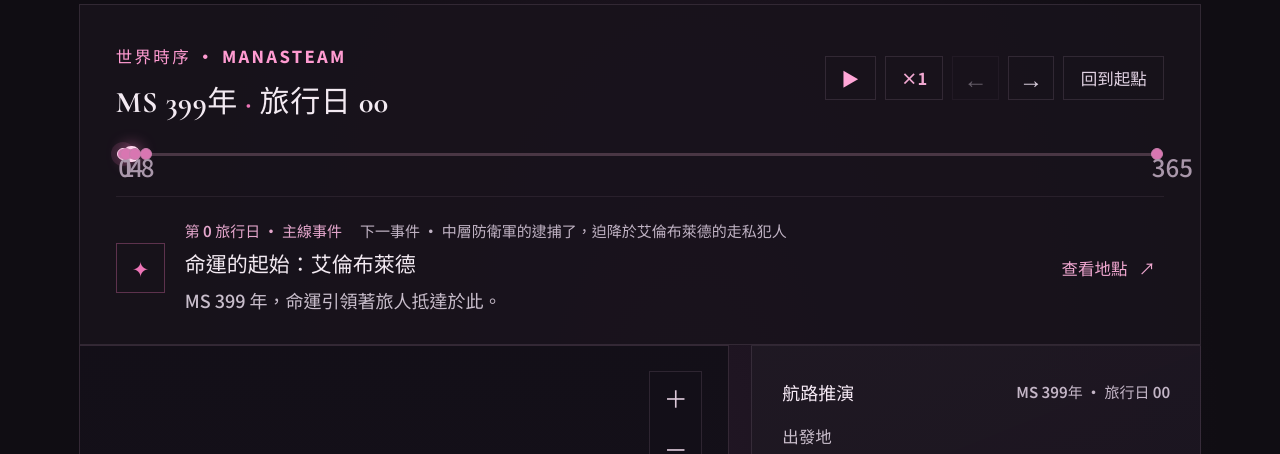
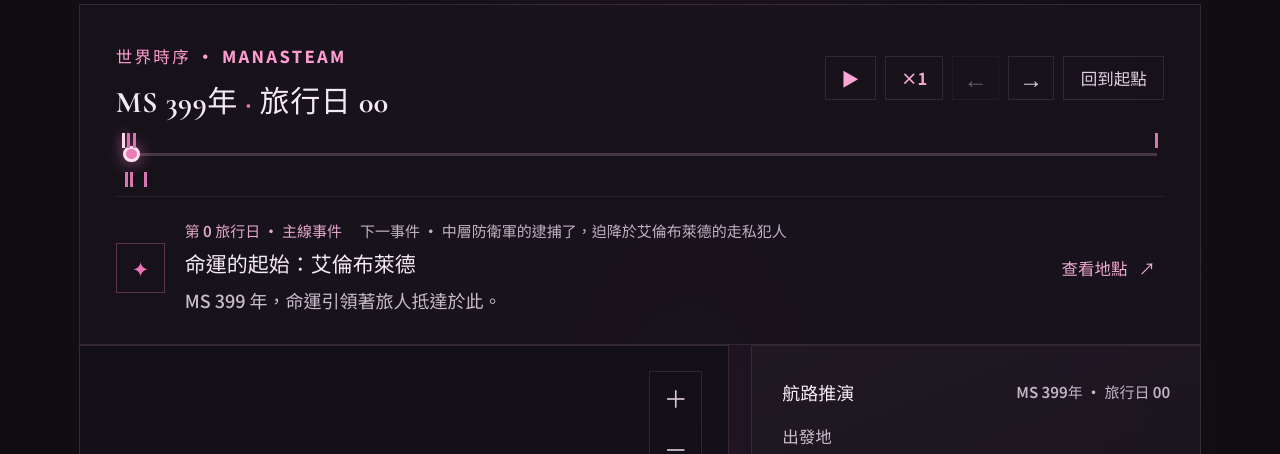
Before and after one commit to ilovekitsune/FU_mapOfmobius, a website built with Vite: page index.html in a window 1280 px wide. Shown: the part 291-745 px from the top of the page. Built offline with nearby package versions, Linux system fonts and the light colour scheme.

Commit message:
new()events

```diff
--- a/src/components/Timeline.ts
+++ b/src/components/Timeline.ts
@@ -34,9 +34,12 @@ export class Timeline {
       locationButtonLabel
     } = settings.timeline;
     const timelineRange = endDay - startDay;
-    const eventDays = events
+    const eventDays = [...new Set(events
       .map((item) => item.day)
-      .filter((day) => day >= startDay && day <= endDay);
+      .filter((day) => day >= startDay && day <= endDay))]
+      .sort((left, right) => left - right);
+    const eventDaySet = new Set(eventDays);
+    const eventLaneByDay = new Map(eventDays.map((day, index) => [day, index % 2]));
     const markerDays = [...new Set([startDay, ...marks, ...eventDays, endDay])]
       .filter((day) => day >= startDay && day <= endDay)
       .sort((left, right) => left - right);
@@ -56,7 +59,11 @@ export class Timeline {
         <div class="timeline-track"><div class="timeline-progress" style="width:${progress}%"></div></div>
         <input class="timeline-range" type="range" min="${startDay}" max="${endDay}" step="${step}" value="${state.day}" aria-label="${sliderAriaLabel}" />
         <div class="timeline-marks">
-          ${markerDays.map((day) => `<button class="timeline-mark ${day === state.day ? "is-current" : ""} ${events.some((item) => item.day === day) ? "has-event" : ""}" style="left:${timelineRange === 0 ? 0 : ((day - startDay) / timelineRange) * 100}%" data-day="${day}" aria-label="${eventDayPrefix} ${day} ${dayLabel}">${day}</button>`).join("")}
+          ${markerDays.map((day) => {
+            const hasEvent = eventDaySet.has(day);
+            const eventLane = eventLaneByDay.get(day);
+            return `<button class="timeline-mark ${day === state.day ? "is-current" : ""} ${hasEvent ? `has-event event-lane-${eventLane}` : "is-milestone"}" style="left:${timelineRange === 0 ? 0 : ((day - startDay) / timelineRange) * 100}%" data-day="${day}" aria-label="${eventDayPrefix} ${day} ${dayLabel}"></button>`;
+          }).join("")}
         </div>
       </div>
       <div class="event-summary">
--- a/src/data/world.json
+++ b/src/data/world.json
@@ -461,6 +461,18 @@
       "description": "迫降於艾倫布萊德的走私犯人，因為未聯絡接港且飛艇為黑戶並破壞了眾多中層設施而被中層防衛軍逮捕。",
       "locationId": "iron-blood",
       "type": "story"
+    },{
+      "day": 2,
+      "title": "核心區域激戰",
+      "description": "旅人成功阻止了未知降臨的存在，並與黑市的人們一同擊退了入侵的廢棄攝取者。",
+      "locationId": "iron-blood",
+      "type": "story"
+    },{
+      "day": 3,
+      "title": "中下層密會",
+      "description": "爐心會的領袖與中層的防衛軍隊長密會，討論著如何改變現狀。",
+      "locationId": "iron-blood",
+      "type": "story"
     },
     {
       "day": 4,
--- a/src/styles/gothic.css
+++ b/src/styles/gothic.css
@@ -280,9 +280,16 @@ button:focus-visible, input:focus-visible, select:focus-visible, [tabindex]:focu
 .timeline-range::-webkit-slider-thumb { appearance: none; -webkit-appearance: none; width: 11px; height: 11px; border: 2px solid #ffe0f2; border-radius: 50%; background: #e97cb8; box-shadow: 0 0 10px rgba(237,117,183,.7); }
 .timeline-range::-moz-range-thumb { width: 8px; height: 8px; border: 2px solid #ffe0f2; border-radius: 50%; background: #e97cb8; box-shadow: 0 0 10px rgba(237,117,183,.7); }
 .timeline-marks { position: absolute; z-index: 4; inset: 0; pointer-events: none; }
-.timeline-mark { position: absolute; top: 11px; width: 13px; height: 13px; margin-left: -6px; padding: 0; border: 1px solid #82637e; border-radius: 50%; background: #221924; color: #a997aa; font: 0; cursor: pointer; pointer-events: auto; }
-.timeline-mark.has-event { width: 8px; height: 8px; top: 14px; margin-left: -4px; border-color: #c77eac; background: #d876b1; }
-.timeline-mark.is-current { box-shadow: 0 0 0 4px rgba(237,117,183,.13); border-color: #ffd5ee; }
+.timeline-mark { position: absolute; display: grid; place-items: center; width: 14px; height: 14px; margin-left: -7px; padding: 0; border: 0; background: transparent; cursor: pointer; pointer-events: auto; }
+.timeline-mark::before { width: 1px; height: 5px; background: #82637e; content: ""; }
+.timeline-mark.is-milestone { top: 11px; }
+.timeline-mark.has-event { height: 14px; }
+.timeline-mark.event-lane-0 { top: 2px; }
+.timeline-mark.event-lane-1 { top: 28px; }
+.timeline-mark.has-event::before { width: 2px; height: 10px; background: #d876b1; }
+.timeline-mark.is-current::before { background: #ffd5ee; box-shadow: 0 0 7px rgba(237,117,183,.75); }
+.timeline-mark:hover::before, .timeline-mark:focus-visible::before { background: #fff0fa; }
+.timeline-mark:focus-visible { outline: 1px solid rgba(255,213,238,.75); outline-offset: 1px; }
 .event-summary { display: flex; align-items: center; gap: 13px; border-top: 1px solid rgba(236,194,224,.08); padding-top: 15px; }
 .event-icon { flex: 0 0 33px; height: 33px; display: grid; place-items: center; border: 1px solid rgba(237,117,183,.33); color: var(--pink); font-size: 14px; }
 .event-icon.warning { color: #e6a16f; border-color: rgba(230,161,111,.36); }
```
